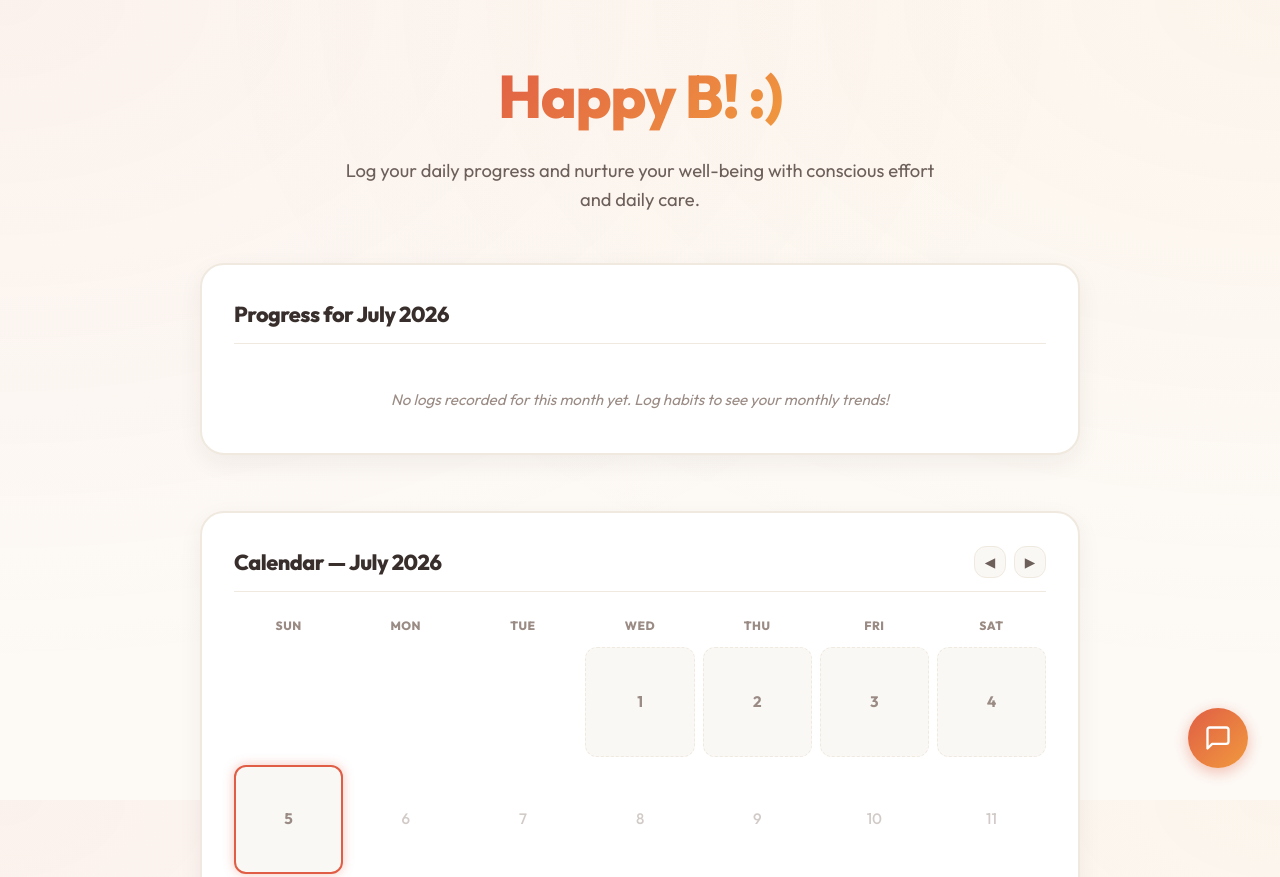
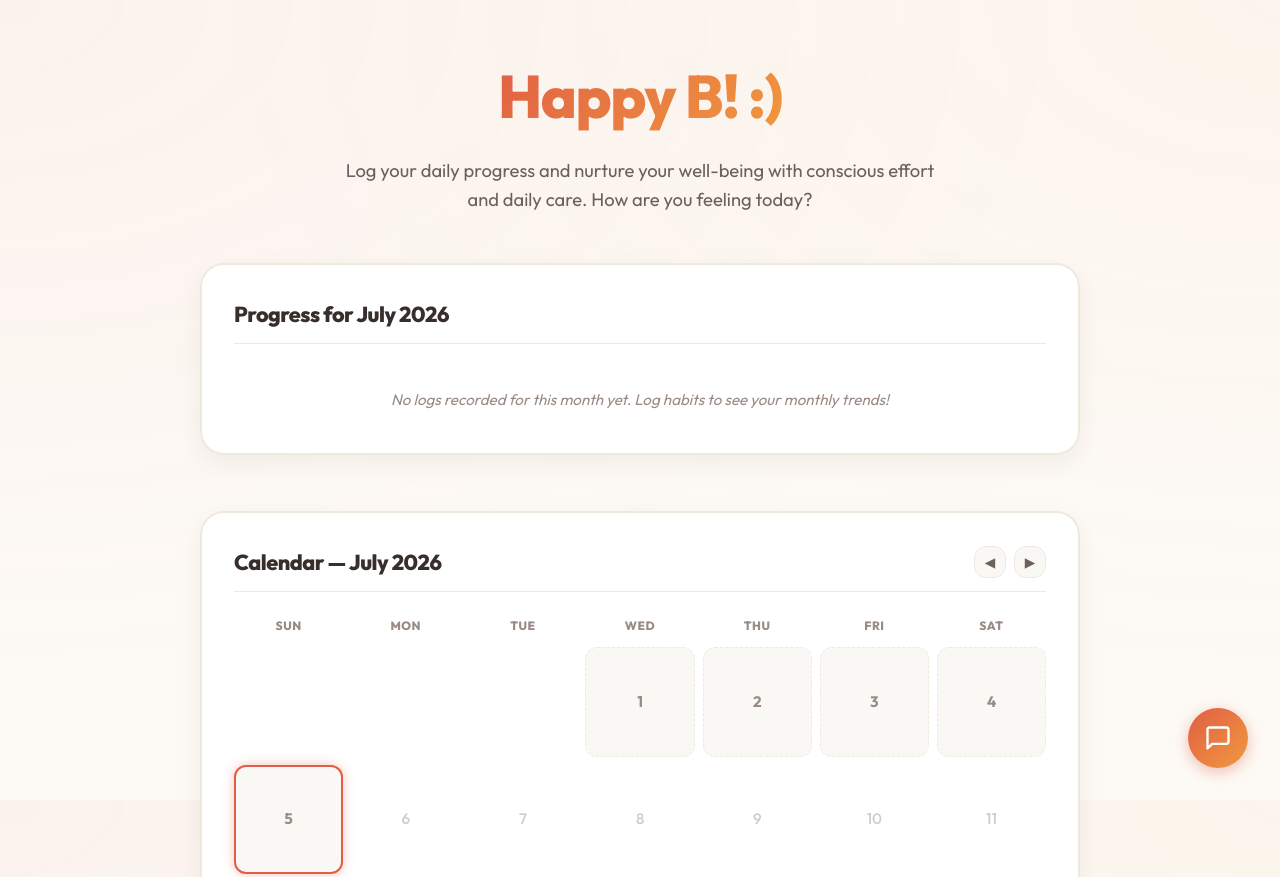
Before and after one commit to Bhavana6896/Capstone-Project, a website: page index.html in a window 1280 px wide. Shown: the top 877 px of the page. Drawn offline with Linux system fonts and the light colour scheme.

Commit message:
test edit for subtitle

```diff
--- a/index.html
+++ b/index.html
@@ -12,7 +12,8 @@
   <div class="container">
     <header>
       <h1>Happy B! :)</h1>
-      <p class="subtitle">Log your daily progress and nurture your well-being with conscious effort and daily care.</p>
+      <p class="subtitle">Log your daily progress and nurture your well-being with conscious effort and daily care. How
+        are you feeling today?</p>
     </header>
 
     <div id="notification-bar" class="notification"></div>
```
